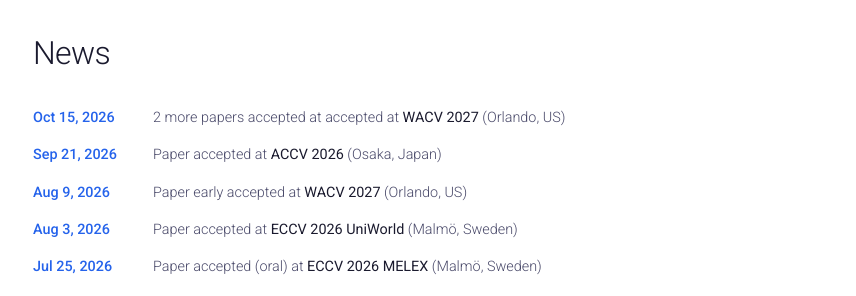
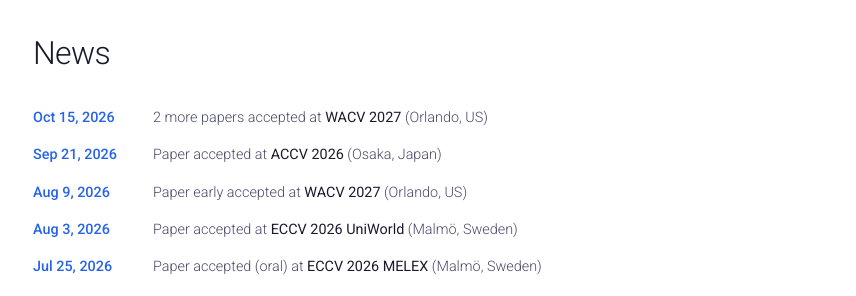
Before and after one commit to giakoumoglou/giakoumoglou.github.io, a Jekyll site: the page built from index.html, in a window 1280 px wide and 1180 px high. Shown: the part 557-853 px from the top of the window, without its empty margins (211-1067 px from the left). Built offline with Jekyll 4.4.1, drawn with Linux system fonts in a browser that asks for light colours; a style sheet for code colours, icons or effects is not loaded.

Commit message:
Fix duplicate text in news entry for WACV 2027

```diff
--- a/_data/news.yml
+++ b/_data/news.yml
@@ -1,5 +1,5 @@
 - date: Oct 15, 2026
-  text: 2 more papers accepted at accepted at [WACV 2027](https://wacv.thecvf.com/Conferences/2027) (Orlando, US)
+  text: 2 more papers accepted at [WACV 2027](https://wacv.thecvf.com/Conferences/2027) (Orlando, US)
 
 - date: Sep 21, 2026
   text: Paper accepted at [ACCV 2026](https://accv2026.org/) (Osaka, Japan)
```
